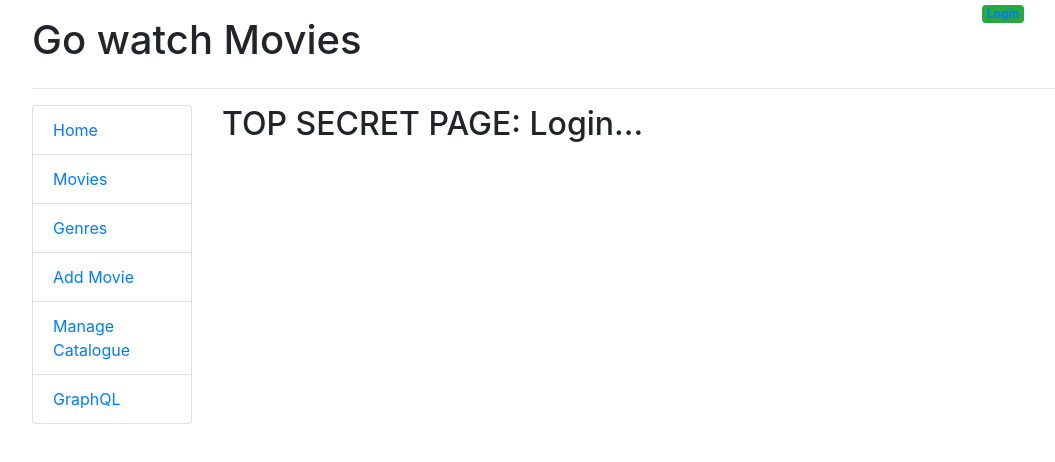
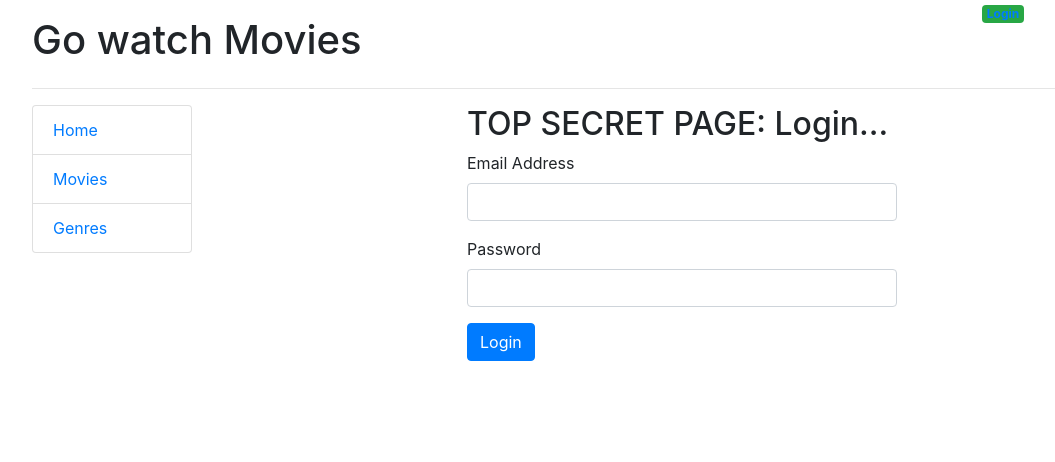
Before and after one commit to kvncrtr/imovie, a React (Create React App) app: page /login in a window 1280 px wide. Shown: the top 462 px of the page, without its empty margins (53-1108 px from the left). Built offline with nearby package versions, Linux system fonts and the light colour scheme.

Commit message:
working on jwt

```diff
--- a/src/App.js
+++ b/src/App.js
@@ -1,6 +1,8 @@
+import { useState } from 'react';
 import { Link, Outlet } from 'react-router-dom';
 
 function App() {
+  const [jwtToken, setJwtToken] = useState('')
   return (
     <div className="container">
 
@@ -11,7 +13,10 @@ function App() {
         </div>
 
         <div className="col-md-2 text-end">
-          <Link to="/login"><span className="badge bg-success">Login</span></Link>
+          {jwtToken === ""
+            ? <Link to="/login"><span className="badge bg-success">Login</span></Link>
+            : <a href="#!"><span className="badge bg-danger">Logout</span></a>
+          }
         </div>
       </div>
 
@@ -24,9 +29,13 @@ function App() {
               <Link to="/" className="list-group-item list-group-action">Home</Link>
               <Link to="/movies" className="list-group-item list-group-action">Movies</Link>
               <Link to="/genres" className="list-group-item list-group-action">Genres</Link>
-              <Link to="/admin/movies/0" className="list-group-item list-group-action">Add Movie</Link>
-              <Link to="/manage-catalogue" className="list-group-item list-group-action">Manage Catalogue</Link>
-              <Link to="/graphql" className="list-group-item list-group-action">GraphQL</Link>
+              {jwtToken !== "" &&
+                <>
+                  <Link to="/admin/movies/0" className="list-group-item list-group-action">Add Movie</Link>
+                  <Link to="/manage-catalogue" className="list-group-item list-group-action">Manage Catalogue</Link>
+                  <Link to="/graphql" className="list-group-item list-group-action">GraphQL</Link>
+                </>
+              }
             </div>
           </nav>
         </div>
--- a/src/components/Login.js
+++ b/src/components/Login.js
@@ -1,7 +1,49 @@
+import { useState } from "react";
+import Input from "./form/input";
+
 const Login = () => {
+   const [email, setEmail] = useState("");
+   const [password, setPassword] = useState("");
+
+   const handleSubmit = (event) => {
+      event.preventDefault();
+
+      if (email == "admin@example.com") {
+
+      }
+   }
+
+
+
    return (
-      <div>
+      <div className="col-md-6 offset-md-3">
          <h2> TOP SECRET PAGE: Login... </h2>
+
+         <form onSubmit={handleSubmit}>
+            <Input
+               title="Email Address"
+               type="email"
+               className="form-control"
+               name="email"
+               autoComplete="email-new"
+               onChange={(event) => setEmail(event.target.value)}
+            />
+
+            <Input
+               title="Password"
+               type="password"
+               className="form-control"
+               name="password"
+               autoComplete="password-new"
+               onChange={(event) => setPassword(event.target.value)}
+            />
+
+            <input
+               type="submit"
+               className="btn btn-primary"
+               value="Login"
+            />
+         </form>
       </div>
    )
 }
--- a/src/components/Movie.js
+++ b/src/components/Movie.js
@@ -1,8 +1,28 @@
+import { useEffect, useState } from "react";
+import { useParams } from "react-router-dom";
+
 const Movie = () => {
+   const [movie, setMovie] = useState({});
+   let { id } = useParams;
+
+   useEffect(()=>{
+      let myMovie = {
+         id: 1,
+         title: "Highlander",
+         release_date: "1986-03-07",
+         runtime: 116,
+         mpaa_rating: "R",
+         description: "Some long description",
+      }
+      setMovie(myMovie)
+   }, [id])
+
    return (
       <div>
-         <h2>I am just a movie :0</h2>
+         <h2>{movie.title}</h2>
+         <small><em>Released: {movie.release_date}, {movie.runtime} minutes, Rated {movie.mpaa_rating}</em></small>
          <hr></hr>
+         <p>{movie.description}</p>
       </div>
    )
 };
--- /dev/null
+++ b/src/components/form/input.js
@@ -0,0 +1,25 @@
+import { forwardRef } from "react";
+
+const Input = forwardRef((props, ref) => {
+   return (
+      <div className="mb-3">
+         <label htmlFor="{props.name}" className="form-lable">
+            {props.title}
+         </label>
+         <input
+            type={props.type}
+            className={props.className}
+            id={props.name}
+            ref={ref}
+            name={props.name}
+            placeholder={props.placeholder}
+            onChange={props.onChange}
+            autoComplete={props.autoComplete}
+            value={props.value}
+         />
+         <div className={props.errorDiv}>{props.errorMsg}</div>
+      </div>
+   )
+});
+
+export default Input
```
